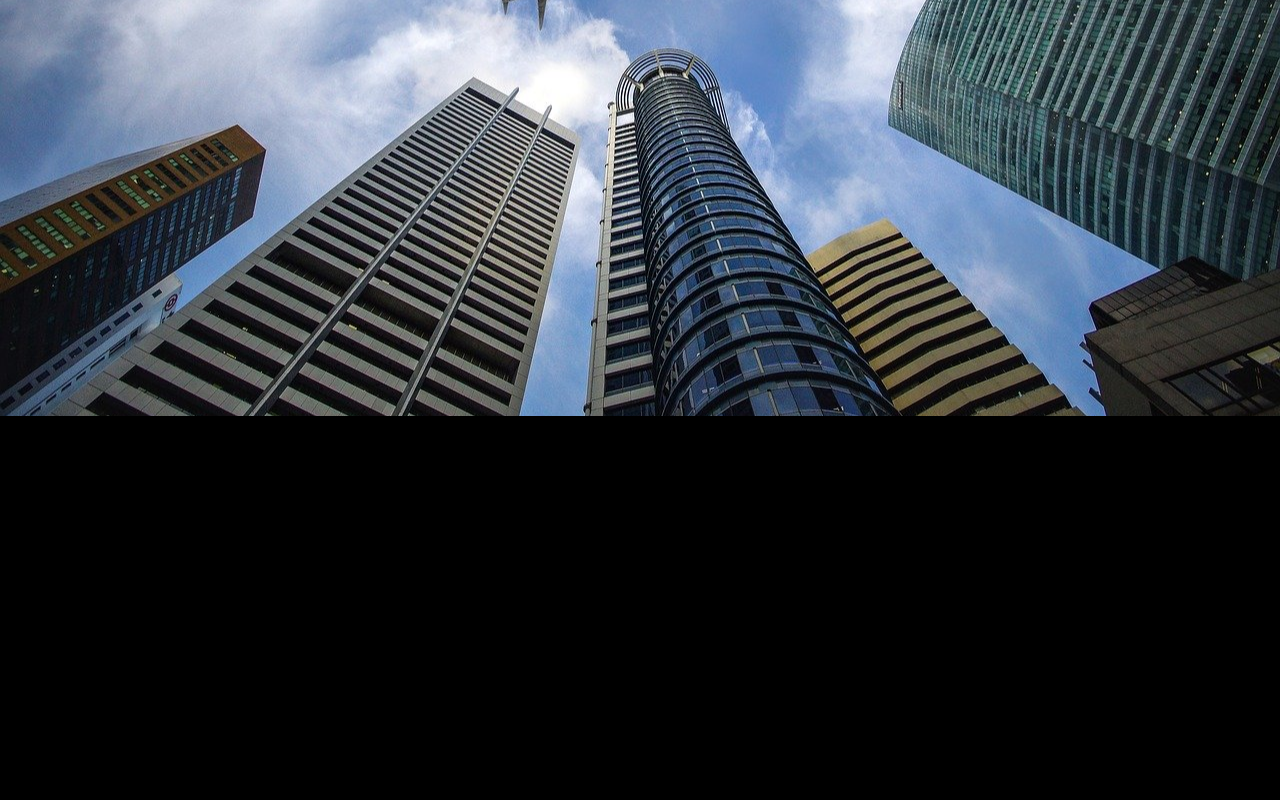
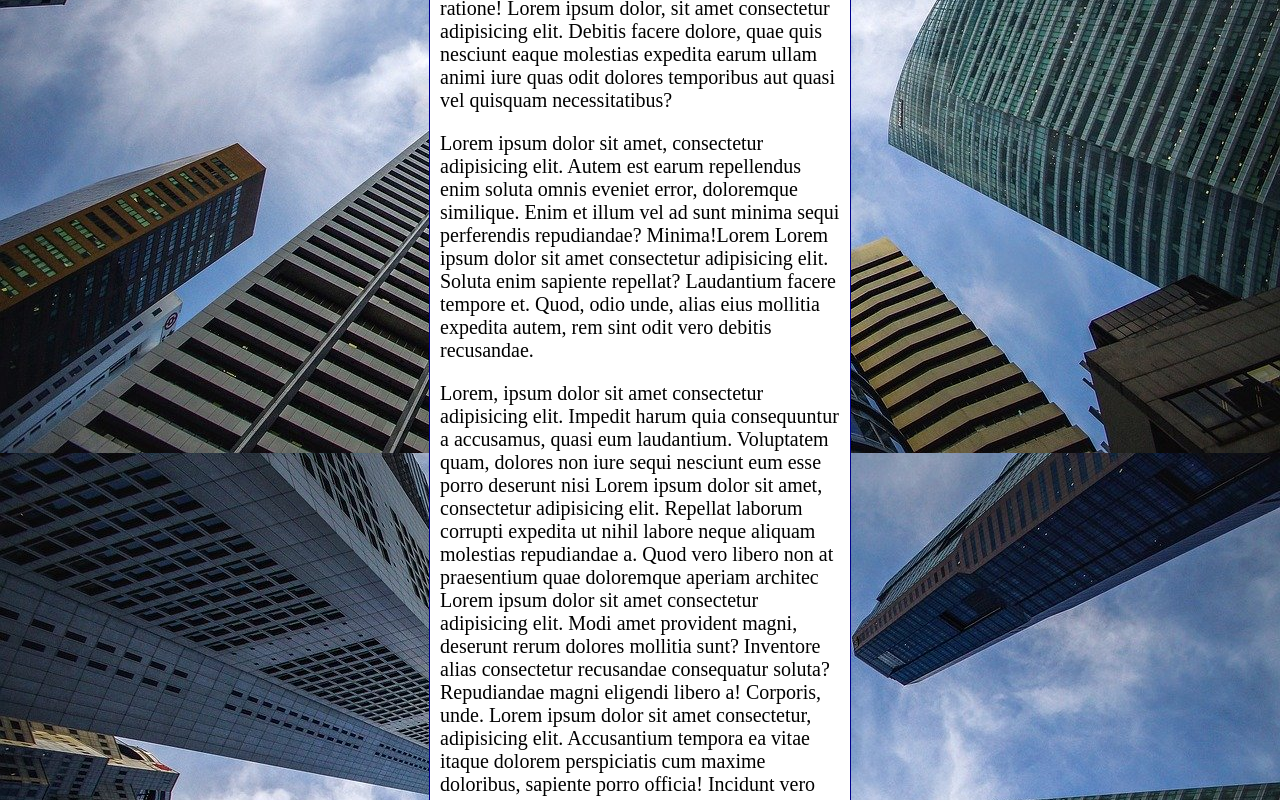
Before and after one commit to MatheusPragana/HTML-CSS, a plain HTML site: page Execícios/ex022/fundo006.html in a window 1280 px wide. Shown: the part 400-1200 px from the top of the page. Before the commit the page ends 816 px from the top, so only its background shows below. Drawn offline with Linux system fonts and the light colour scheme.

Commit message:
Update fundo006.html

```diff
--- a/Execícios/ex022/fundo006.html
+++ b/Execícios/ex022/fundo006.html
@@ -10,17 +10,19 @@
             background-color: black;
             background-image: url('imagens-cap19/wallpaper002.jpg');
             background-position: center center;
-            background-repeat: no-repeat;
+            background-repeat: repeat;
             background-size: cover;
+            background-attachment: fixed;
 
         }
         main{
             background-color: white;
-            width: 400px;
+           max-width: 400px;
             padding: 10px;
             margin: auto;
             border: 1px solid darkblue;
             border-radius: 15px;
+            font-size: 20px;
 
         }
     </style>
@@ -32,6 +34,18 @@
         Lorem ipsum dolor sit amet consectetur adipisicing elit. Aliquam et quam adipisci doloremque. Cum accusamus non minus ratione error voluptatem omnis aperiam deleniti veritatis. Iste dolores veniam debitis exercitationem ratione!
         Lorem ipsum dolor, sit amet consectetur adipisicing elit. Debitis facere dolore, quae quis nesciunt eaque molestias expedita earum ullam animi iure quas odit dolores temporibus aut quasi vel quisquam necessitatibus?
         </p>
+        <p>Lorem ipsum dolor sit amet, consectetur adipisicing elit. Autem est earum repellendus enim soluta omnis eveniet error, doloremque similique. Enim et illum vel ad sunt minima sequi perferendis repudiandae? Minima!Lorem Lorem ipsum dolor sit amet consectetur adipisicing elit. Soluta enim sapiente repellat? Laudantium facere tempore et. Quod, odio unde, alias eius mollitia expedita autem, rem sint odit vero debitis recusandae.</p>
+
+
+        <p>Lorem, ipsum dolor sit amet consectetur adipisicing elit. Impedit harum quia consequuntur a accusamus, quasi eum laudantium. Voluptatem quam, dolores non iure sequi nesciunt eum esse porro deserunt nisi Lorem ipsum dolor sit amet, consectetur adipisicing elit. Repellat laborum corrupti expedita ut nihil labore neque aliquam molestias repudiandae a. Quod vero libero non at praesentium quae doloremque aperiam architec Lorem ipsum dolor sit amet consectetur adipisicing elit. Modi amet provident magni, deserunt rerum dolores mollitia sunt? Inventore alias consectetur recusandae consequatur soluta? Repudiandae magni eligendi libero a! Corporis, unde.
+        Lorem ipsum dolor sit amet consectetur, adipisicing elit. Accusantium tempora ea vitae itaque dolorem perspiciatis cum maxime doloribus, sapiente porro officia! Incidunt vero temporibus consequatur enim! Nemo reprehenderit rerum nesciunt.
+        </p>
+
+
+        <p>Lorem ipsum dolor sit amet consectetur adipisicing elit. Totam illo cum, rem voluptatem asperiores assumenda impedit sed voluptas reprehenderit, deserunt voluptate accusamus saepe cumque excepturi rerum porro at deleniti optio. Lorem ipsum dolor sit amet consectetur adipisicing elit. Magni culpa dolor asperiores necessitatibus ad, aliquid facilis sunt! At blanditiis necessitatibus voluptate debitis ad placeat sed totam id fugit accusantium. Quis!</p>
+
+
+        <p>Lorem ipsum dolor sit amet consectetur adipisicing elit. Harum laborum tenetur illum quam beatae sit doloribus repellat quas reiciendis mollitia! Officiis quia dicta consectetur. Eos eius officia doloribus iusto Lorem ipsum dolor sit amet, consectetur adipisicing elit. Doloremque aspernatur aut numquam animi, natus eius amet sed dolorum? Architecto rerum dolorem dolores perferendis facere! Inventore expedita odit doloremque hic id. Lorem ipsum dolor sit amet consectetur adipisicing elit. Debitis velit unde mollitia obcaecati, ut id odit. Provident, officiis eaque id laboriosam necessitatibus, ut laudantium placeat, suscipit temporibus inventore quaerat voluptatem. Lorem ipsum dolor sit amet, consectetur adipisicing elit. Quia atque et nobis earum reiciendis doloremque nam quod, ducimus necessitatibus non fugit dolore, nostrum maxime. Reiciendis doloremque in beatae similique. Beatae!</p>
     </main>
 
 </body>
```
